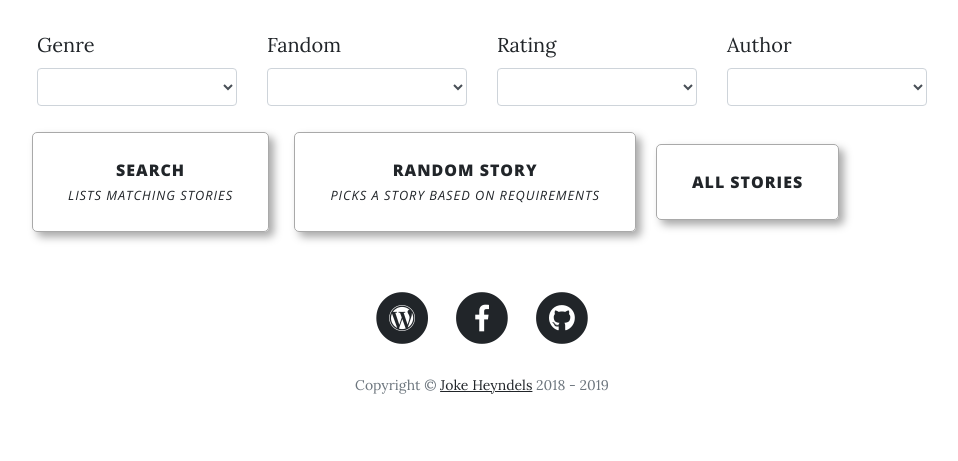
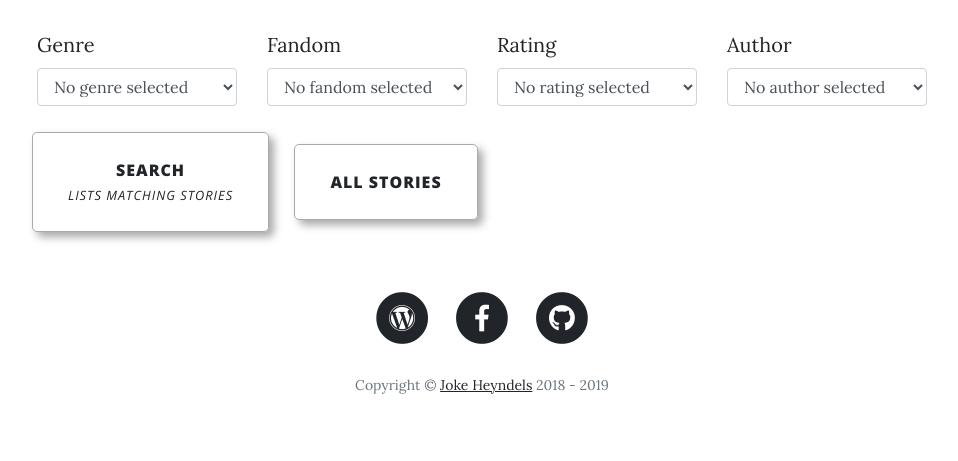
Before and after one commit to Wings30306/the-writers-club, a Flask app: page /search in a window 1280 px wide. Shown: the part 400-861 px from the top of the page, without its empty margins (158-1116 px from the left). Run offline with Flask 2, Linux system fonts and the light colour scheme; data that the repository does not hold is empty; some libraries are stand-ins or nearby versions.

Commit message:
Search now takes into account when no selection is made on a field

```diff
--- a/app.py
+++ b/app.py
@@ -154,13 +154,22 @@ def search():
 @app.route('/search', methods=["POST"])
 def get_search_results():
     genre = request.form.get("genre")
+    if genre == "No genre selected":
+        genre = { '$exists': True }
     fandom = request.form.get("fandom")
+    if fandom == "No fandom selected":
+        fandom = { '$exists': True }
     rating = request.form.get("rating")
+    if rating == "No rating selected":
+        rating = { '$exists': True }
     author = request.form.get("author")
+    if author == "No author selected":
+        author = { '$exists': True }
     result = stories_collection.find( { '$and': [ { "genre": genre }, { "fandom": fandom }, {"rating": rating}, { "author": author} ] } )
     search_result=[]
     for story in result:
         search_result.append(story)
+    print(search_result)
     return render_template("allstories.html", stories=search_result)
 
 
--- a/templates/search.html
+++ b/templates/search.html
@@ -7,7 +7,7 @@ block header %} Search for a story {% endblock %} {% block content %}
   <div class="form-group col-3">
     <label for="genre">Genre</label>
     <select class="form-control" id="genre" name="genre">
-      <option disabled>No genre selected</option>
+      <option>No genre selected</option>
         {% for item in count if item.genre %}
   <option>{{ item.genre }}</option>
 {% endfor %}
@@ -16,7 +16,7 @@ block header %} Search for a story {% endblock %} {% block content %}
   <div class="form-group col-3">
       <label for="fandom">Fandom</label>
       <select class="form-control" id="fandom" name="fandom">
-        <option disabled>No fandom selected</option>
+        <option>No fandom selected</option>
           {% for item in count if item.fandom %}
     <option>{{ item.fandom }}</option>
   {% endfor %}
@@ -25,7 +25,7 @@ block header %} Search for a story {% endblock %} {% block content %}
     <div class="form-group col-3">
         <label for="rating">Rating</label>
         <select class="form-control" id="rating" name="rating">
-          <option disabled>No rating selected</option>
+          <option>No rating selected</option>
             {% for item in count if item.rating %}
       <option>{{ item.rating }}</option>
     {% endfor %}
@@ -34,7 +34,7 @@ block header %} Search for a story {% endblock %} {% block content %}
       <div class="form-group col-3">
           <label for="author">Author</label>
           <select class="form-control" id="author" name="author">
-            <option disabled>No author selected</option>
+            <option>No author selected</option>
               {% for item in count if item.author %}
         <option>{{ item.author }}</option>
       {% endfor %}
@@ -44,9 +44,6 @@ block header %} Search for a story {% endblock %} {% block content %}
   </div>
   <button class="btn btn-my-color btn-lg">Search<br><span>lists matching stories</span></button>
 </form>
-  <a href="{{ url_for('random_story') }}" class="btn btn-my-color btn-lg">
-    Random Story<br><span>picks a story based on requirements</span>
-  </button>
   <a href="{{ url_for('all_stories') }}" class="btn btn-my-color btn-lg">All Stories</a>
 </div>
 
```
